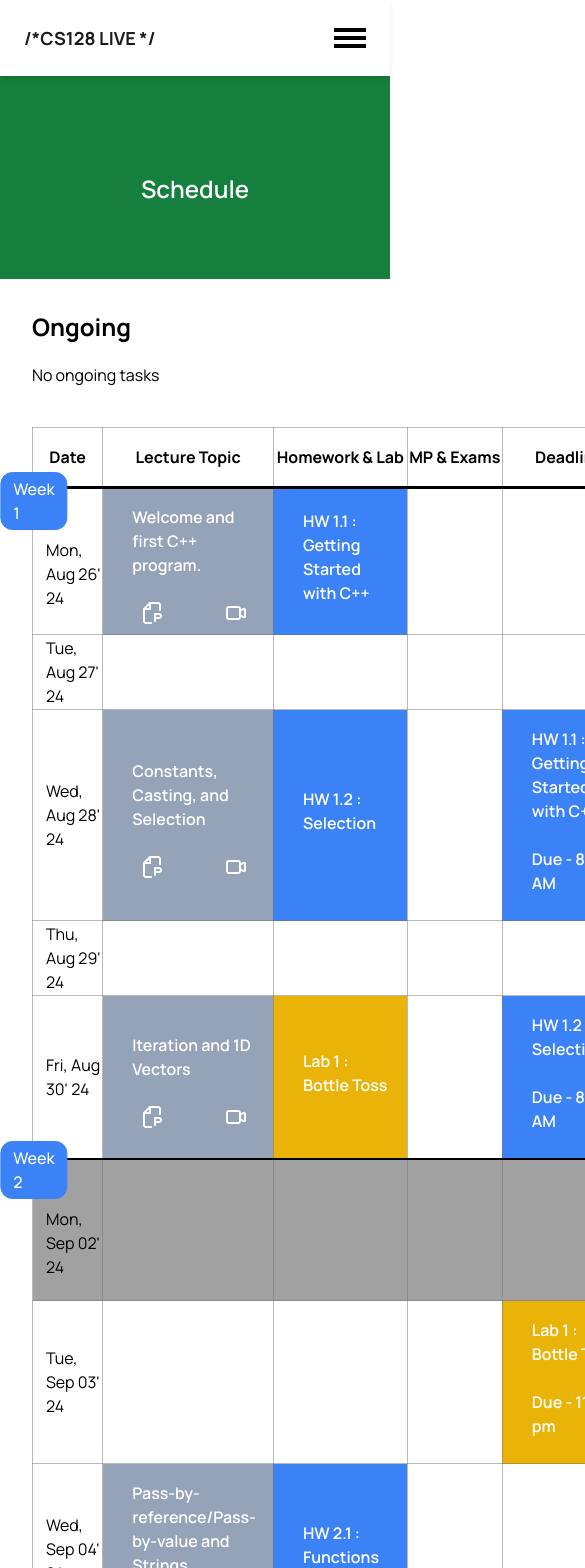
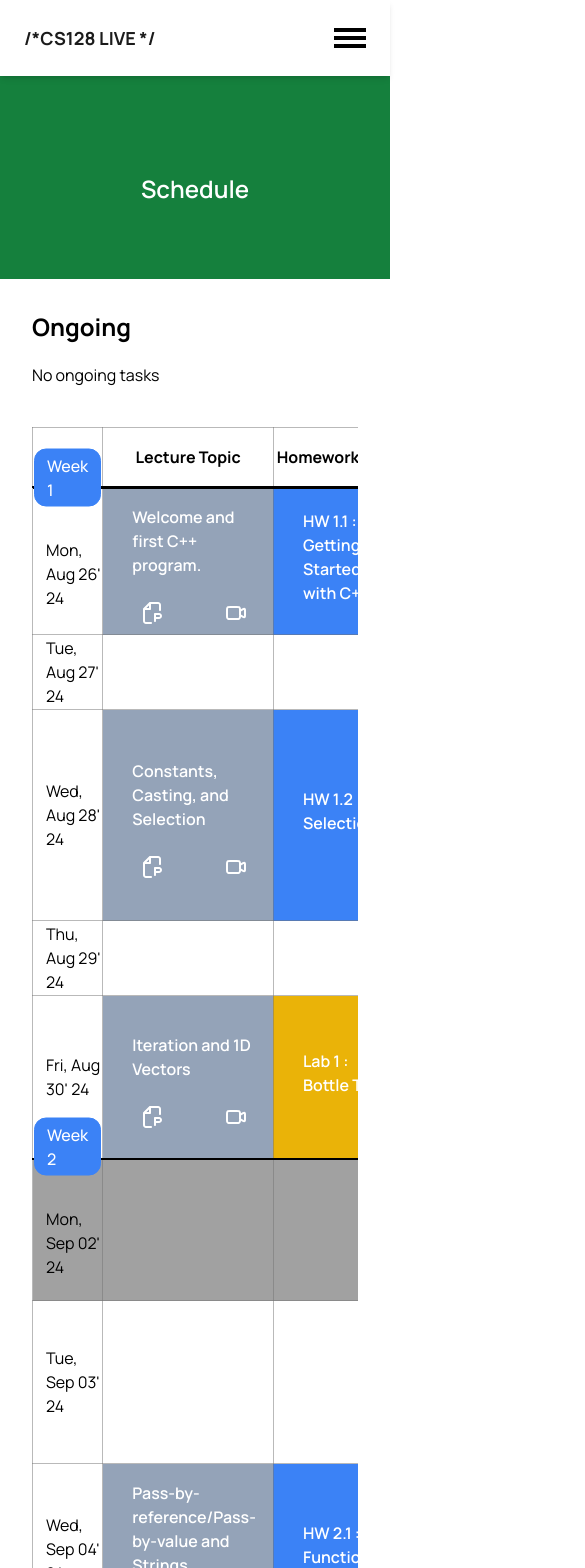
Before and after one commit to drschatz/cs-128-live-web, a Next.js app: page /schedule in a window 390 px wide. Shown: the top 1568 px of the page, 585 px wide, since content can reach past the window. Built offline with nearby package versions, Linux system fonts and the light colour scheme.

Commit message:
responsive schedule page

```diff
--- a/src/app/schedule/page.js
+++ b/src/app/schedule/page.js
@@ -155,9 +155,9 @@ const LecturesPage = () => {
           </div>
 
           {/* Schedule */}
-          <div className="w-full max-w-[1000px] gap-2 mb-8">
+          <div className="w-full max-w-[1000px] gap-2 mb-8 overflow-x-auto">
             <table className="table-fix w-full border-collapse">
-              <thead className="h-[60px] sticky top-[75px] z-10 bg-white shadow-[0px_2px_0px_0px_rgba(0,0,0,1)]">
+              <thead className="h-[60px] sticky z-10 bg-white shadow-[0px_2px_0px_0px_rgba(0,0,0,1)]">
                 <tr>
                   <th className="w-1/5 border border-b-2 border-x-gray/50 border-t-gray/50">
                     Date
@@ -196,8 +196,8 @@ const LecturesPage = () => {
                               : {}
                           }
                         >
-                          <div className="relative flex flex-col items-start">
-                            <span className="z-20 -translate-x-1/2 -translate-y-5 top-10 border border-blue-500 rounded-xl px-3 py-1 bg-blue-500 font-medium text-white">
+                          <div className="relative flex flex-col items-start overflow-visible">
+                            <span className="z-20 -translate-y-3/4 top-10 border border-blue-500 rounded-xl px-3 py-1 bg-blue-500 font-medium text-white">
                               Week {day.week_idx}
                             </span>
                             <span className="mt-2 translate-x-3 -translate-y-5">
```
